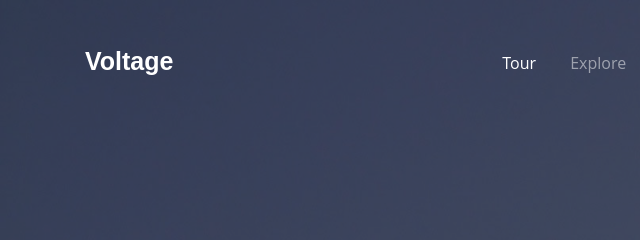
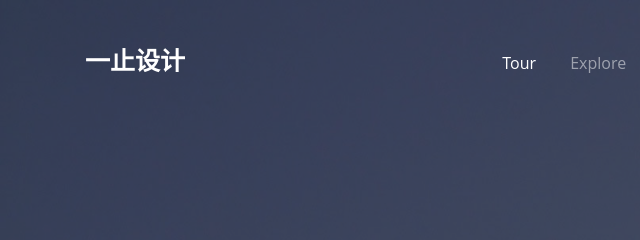
Before and after one commit to XuZhengshuai/XuZhengshuai.github.io, a plain HTML site: page index.html in a window 1280 px wide. Shown: the top 240 px of the page, 0-640 px from the left. Drawn offline with nearby package versions, Linux system fonts and the light colour scheme; files that its build step writes are made by us from their sources; files whose address does not match are found by name; a web font is replaced by a local one.

Commit message:
Update index.html

```diff
--- a/index.html
+++ b/index.html
@@ -60,7 +60,7 @@
 			<div class="container">
 				<div class="col-lg-3 col-md-3 col-sm-3 col-xs-12 fh5co-logo">
 					<a href="#" class="js-fh5co-mobile-toggle fh5co-nav-toggle"><i></i></a>
-					<a href="#">Voltage</a>
+					<a href="#">一止设计</a>
 				</div>
 				<div class="col-lg-6 col-md-5 col-sm-5 text-center fh5co-link-wrap">
 					<ul data-offcanvass="yes">
```
